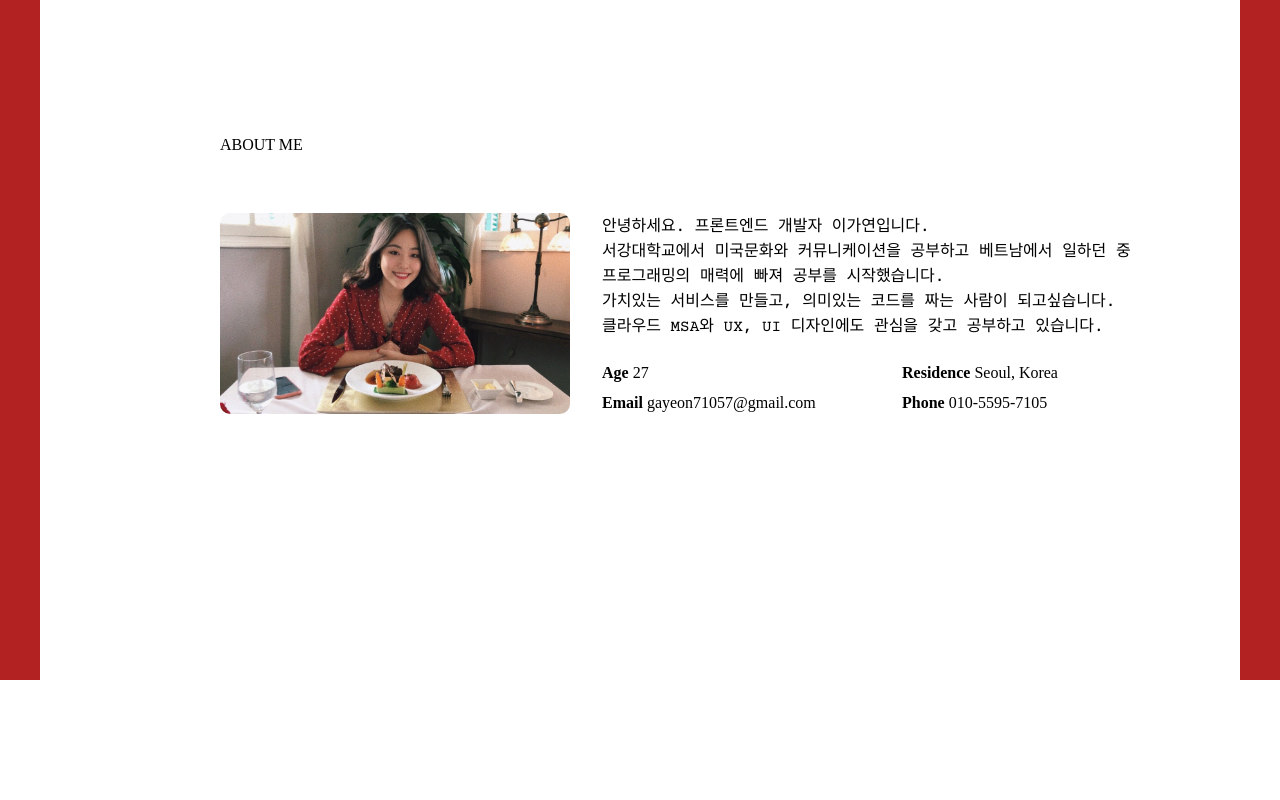
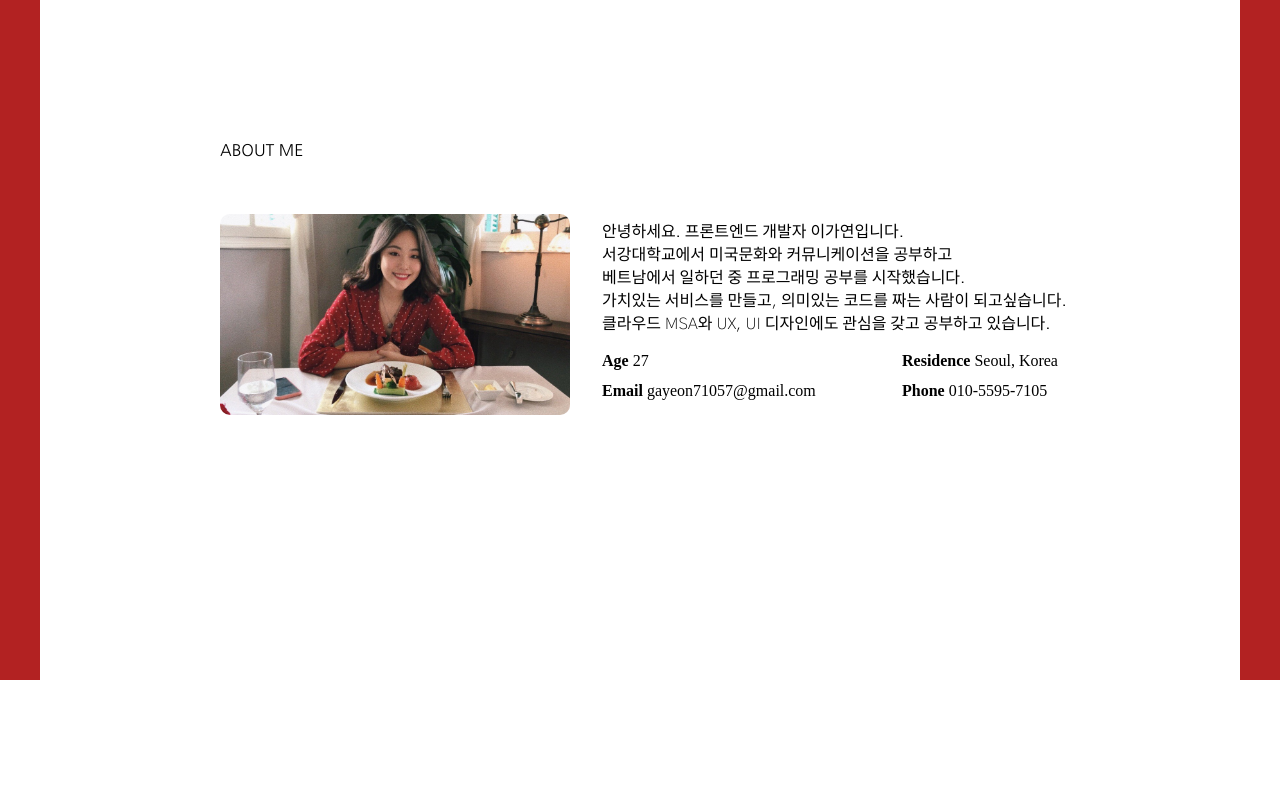
Before and after one commit to Kayaleeeee/kayaleeeee.github.io, a plain HTML site: page index.html in a window 1280 px wide. Shown: the part 920-1720 px from the top of the page. Drawn offline with nearby package versions, Linux system fonts and the light colour scheme; a script that the page names is missing.

Commit message:
Edit Korean Font

```diff
--- a/index.html
+++ b/index.html
@@ -10,6 +10,15 @@
     />
     <link
       href="https://fonts.googleapis.com/css2?family=Roboto+Slab:wght@100&display=swap"
+      rel="stylesheet"
+    />
+
+    <link
+      href="https://fonts.googleapis.com/css2?family=Gothic+A1:wght@200&family=Nanum+Gothic&display=swap"
+      rel="stylesheet"
+    />
+    <link
+      href="https://fonts.googleapis.com/css2?family=Nanum+Gothic&display=swap"
       rel="stylesheet"
     />
     <link
@@ -52,14 +61,12 @@
             <div class="desc">
               <p>
                 안녕하세요. 프론트엔드 개발자 이가연입니다. <br />
-                서강대학교에서 미국문화와 커뮤니케이션을 공부하고 베트남에서
-                일하던 중<br />
-                프로그래밍의 매력에 빠져 공부를 시작했습니다. <br />
+                서강대학교에서 미국문화와 커뮤니케이션을 공부하고 <br />
+                베트남에서 일하던 중 프로그래밍 공부를 시작했습니다. <br />
                 가치있는 서비스를 만들고, 의미있는 코드를 짜는 사람이
                 되고싶습니다.<br />
                 클라우드 MSA와 UX, UI 디자인에도 관심을 갖고 공부하고 있습니다.
               </p>
-              <p></p>
 
               <div class="info">
                 <ul>
--- a/style.css
+++ b/style.css
@@ -4,14 +4,23 @@
 }
 a,
 h1,
-h3,
-p {
+h3 {
   font-family: "Courier Prime", monospace;
   font-weight: lighter;
   /* font-family: "Roboto Slab", serif; */
 }
 
+p {
+  font-family: "Gothic A1", sans-serif;
+  /* font-family: "Nanum Gothic", sans-serif; */
+
+  /* font-family: "Nanum Gothic", sans-serif;
+  font-weight: lighter; */
+  padding: 0.5rem;
+}
+
 h4 {
+  font-family: "Nanum Gothic", sans-serif;
   font-weight: lighter;
   padding-bottom: 0.3rem;
 }
@@ -26,14 +35,12 @@ nav a:hover {
 }
 
 ul {
-  padding: 0rem 2rem;
+  padding: 0.5rem 2rem;
   display: grid;
   grid-template-rows: repeat(2, 30px);
   grid-template-columns: repeat(2, 300px);
 }
-p {
-  padding: 0.5rem;
-}
+
 li {
   text-align: left;
   list-style: none;
@@ -67,7 +74,7 @@ nav > span {
   display: inline-flex;
 }
 nav > span > a {
-  padding: 10px;
+  padding: 15px;
 }
 
 .wrapper {
@@ -125,7 +132,7 @@ nav > span > a {
 
 .desc > p {
   text-align: left;
-  line-height: 25px;
+  line-height: 23px;
   padding-left: 2rem;
 }
 
```
